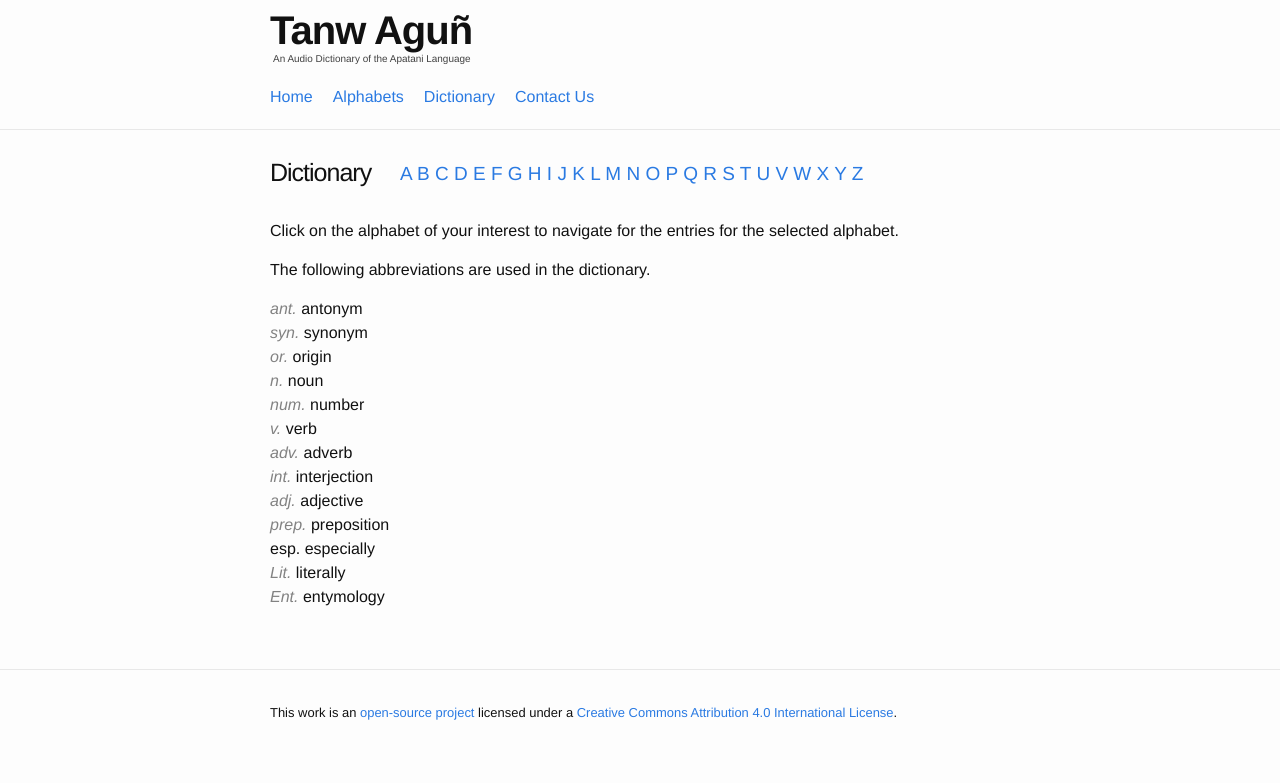
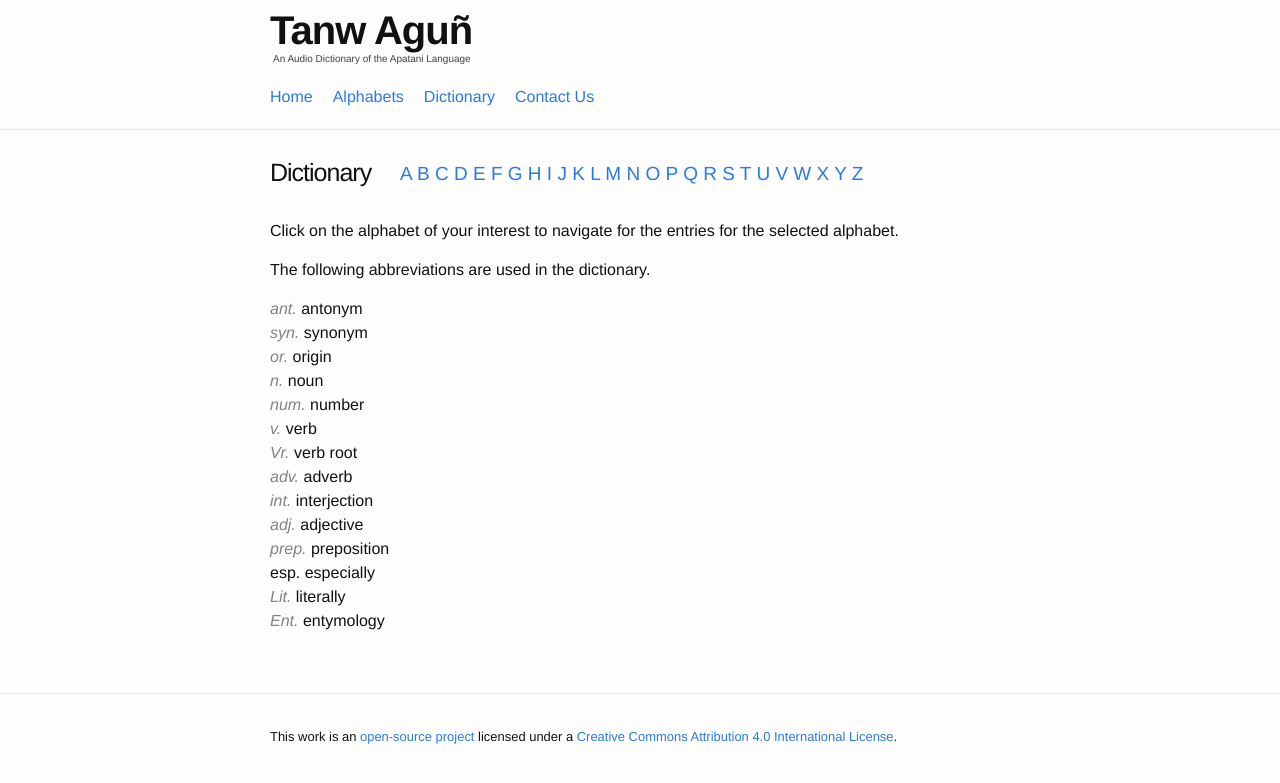
Before and after one commit to hacksparrow/language.apatani.org, a Jekyll site: the page built from dictionary.md, in a window 1280 px wide. Shown: the top 783 px of the page. Built offline with Jekyll 4.4.1, drawn with Linux system fonts in a browser that asks for light colours; nearby versions of some CDN libraries; comment, search, counter and statistics services are not loaded.

Commit message:
Update dictionary.md

```diff
--- a/dictionary.md
+++ b/dictionary.md
@@ -14,6 +14,7 @@ _or._ origin
 _n._ noun
 _num._ number
 _v._ verb
+_Vr._ verb root
 _adv._ adverb
 _int._ interjection
 _adj._ adjective
```
